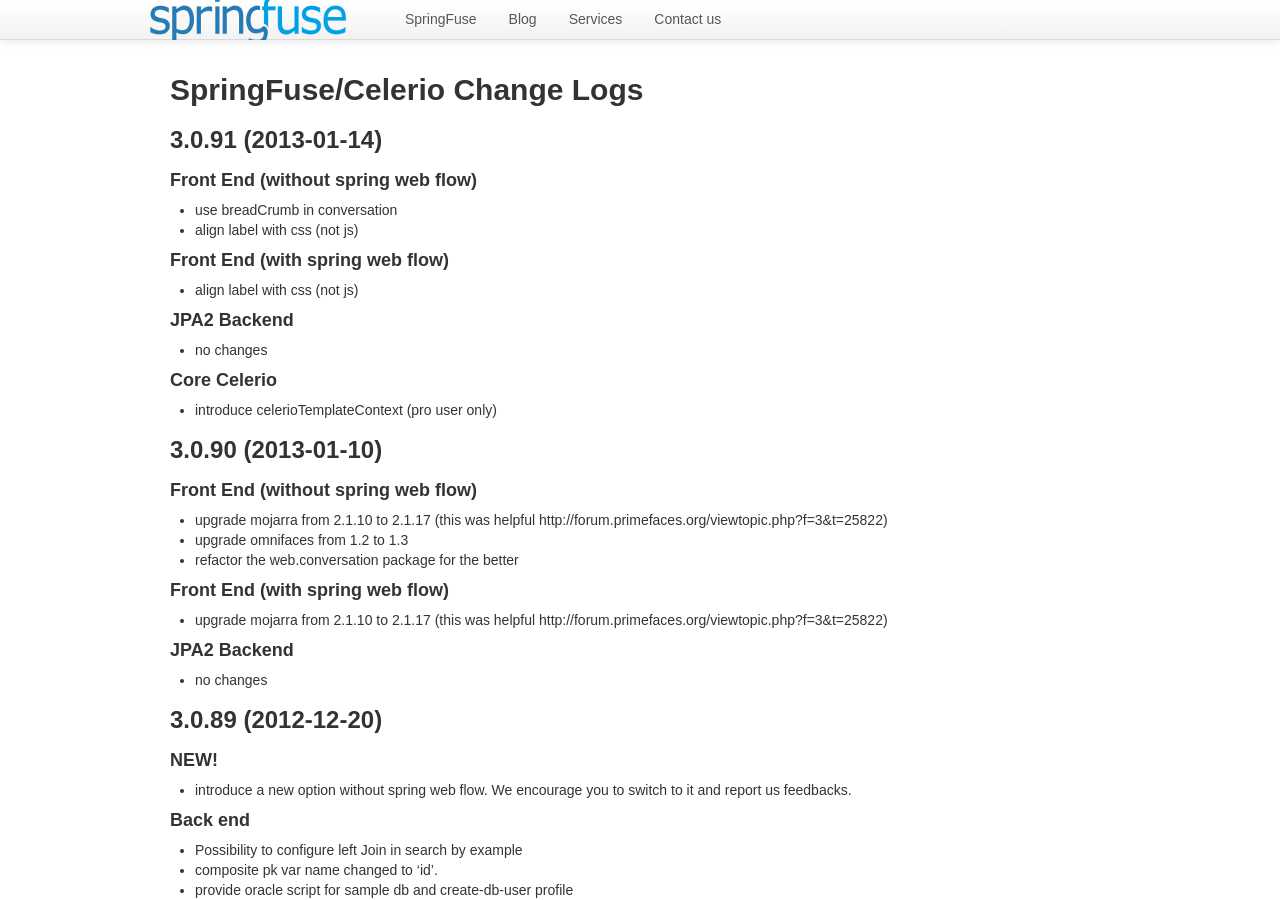
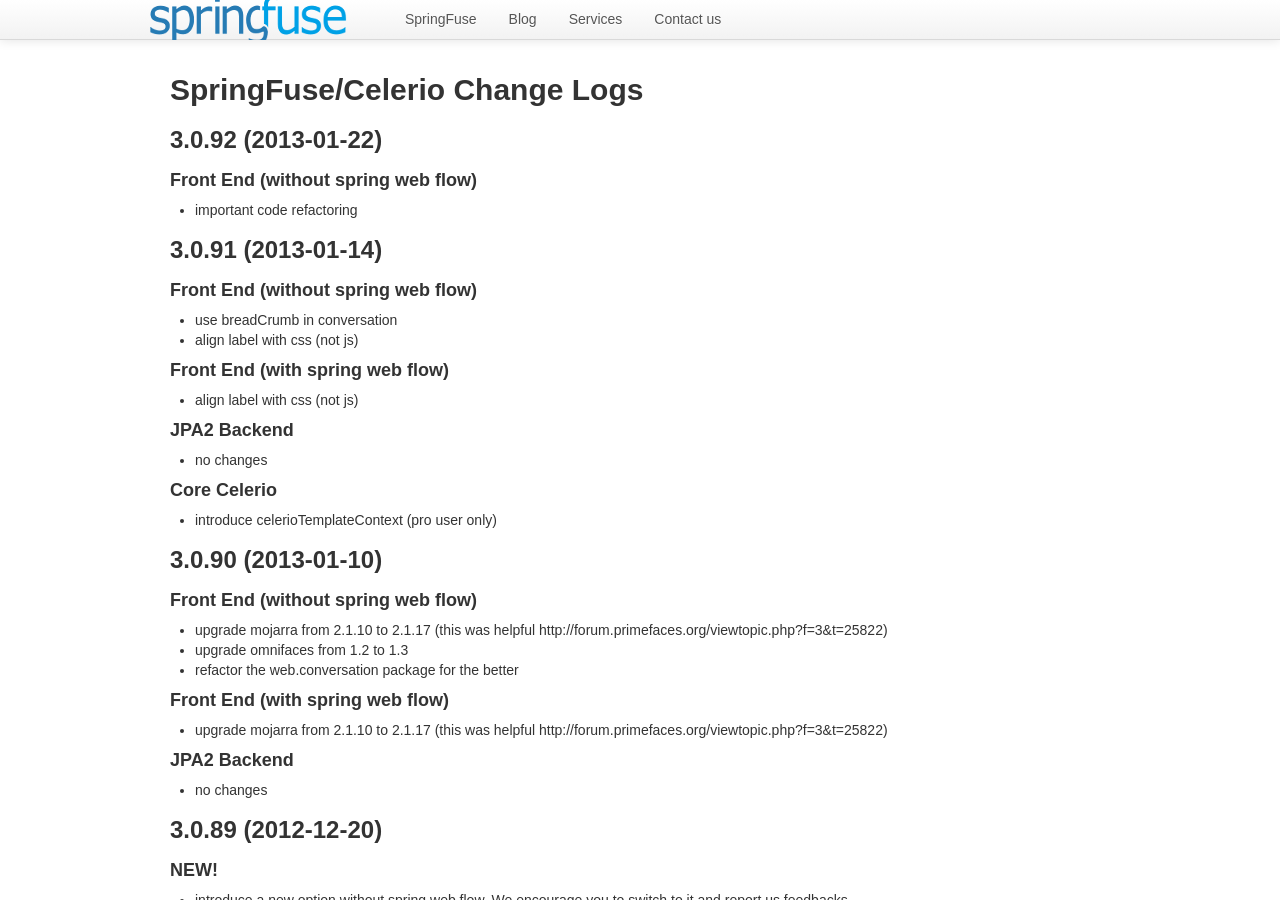
Before and after one commit to springfuse/springfuse.github.com, a Jekyll site: the page built from change-log.md, in a window 1280 px wide and 900 px high. Built offline with Jekyll 4.4.1, drawn with Linux system fonts in a browser that asks for light colours; Markdown is read by kramdown in place of the engine named in the settings; comment, search, counter and statistics services are not loaded.

Commit message:
release 3.0.92

```diff
--- a/change-log.md
+++ b/change-log.md
@@ -5,6 +5,10 @@ title: Springfuse change log
 
 ## SpringFuse/Celerio Change Logs
 
+### 3.0.92 (2013-01-22)
+
+#### Front End (without spring web flow)
+* important code refactoring
 
 ### 3.0.91 (2013-01-14)
 
```
Also changed, not shown: index.md (+2 -2 lines).
